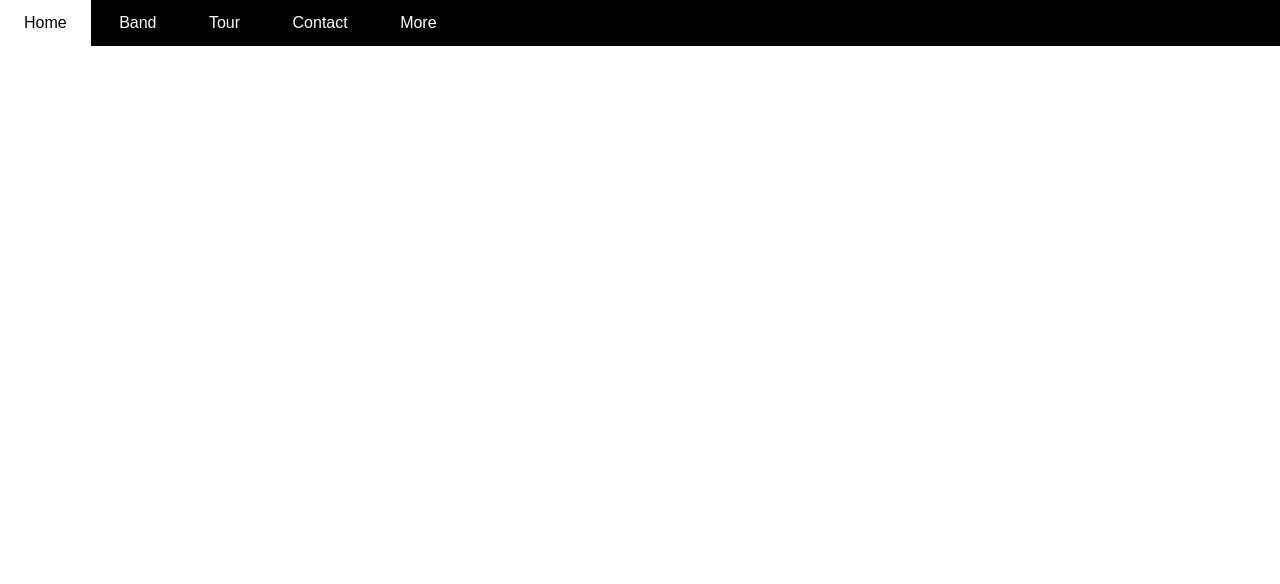
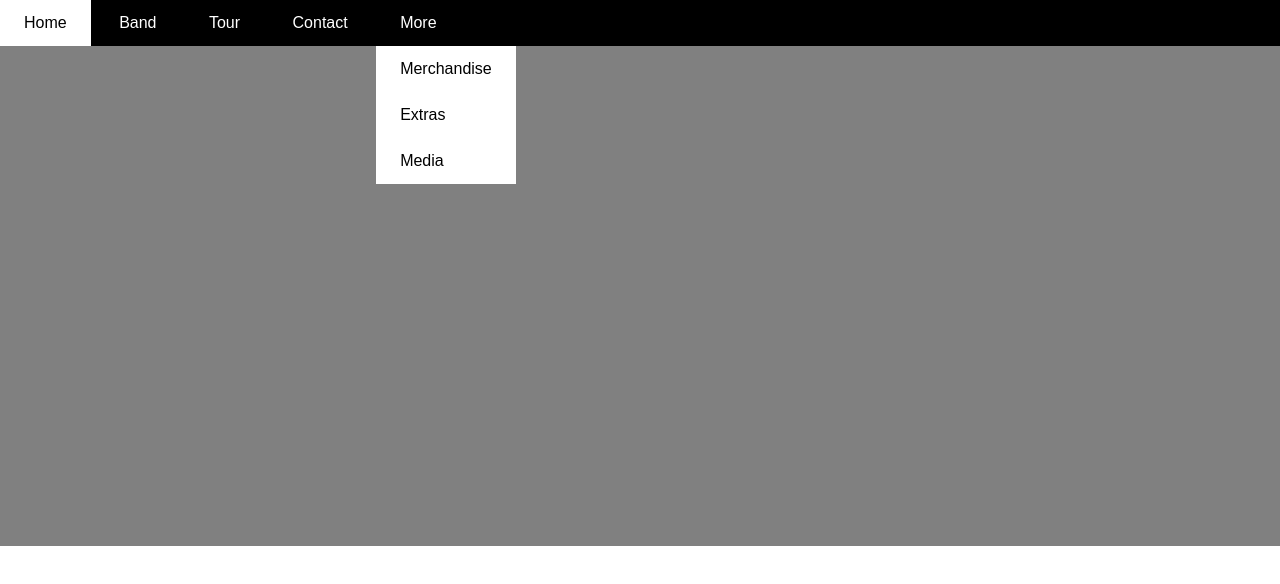
Before and after one commit to VanTuanLy/WebTheBand, a plain HTML site: page index.html in a window 1280 px wide. Drawn offline with Linux system fonts and the light colour scheme.

Commit message:
tam update

```diff
--- a/assets/css/style.css
+++ b/assets/css/style.css
@@ -37,6 +37,7 @@ html{
 
 #nav li{
     display: inline-block;
+    position: relative;
 }
 
 #nav li a{
@@ -47,17 +48,28 @@ html{
     display: inline-block;
 }
 
-#nav li:hover a{
+#nav > li:hover >a{
     color: black;
     background-color: white;
 }
 
 
 #nav .subnav{
-    display: none;
+    /*display: none;*/
+    position:absolute;
+    background-color: white;
+}
+
+#nav .subnav a{
+    color: black;
 }
 
 #slider{
+    min-height: 500px;
+    background-color: gray;
+}
+
+#content{
 
 }
 
```
